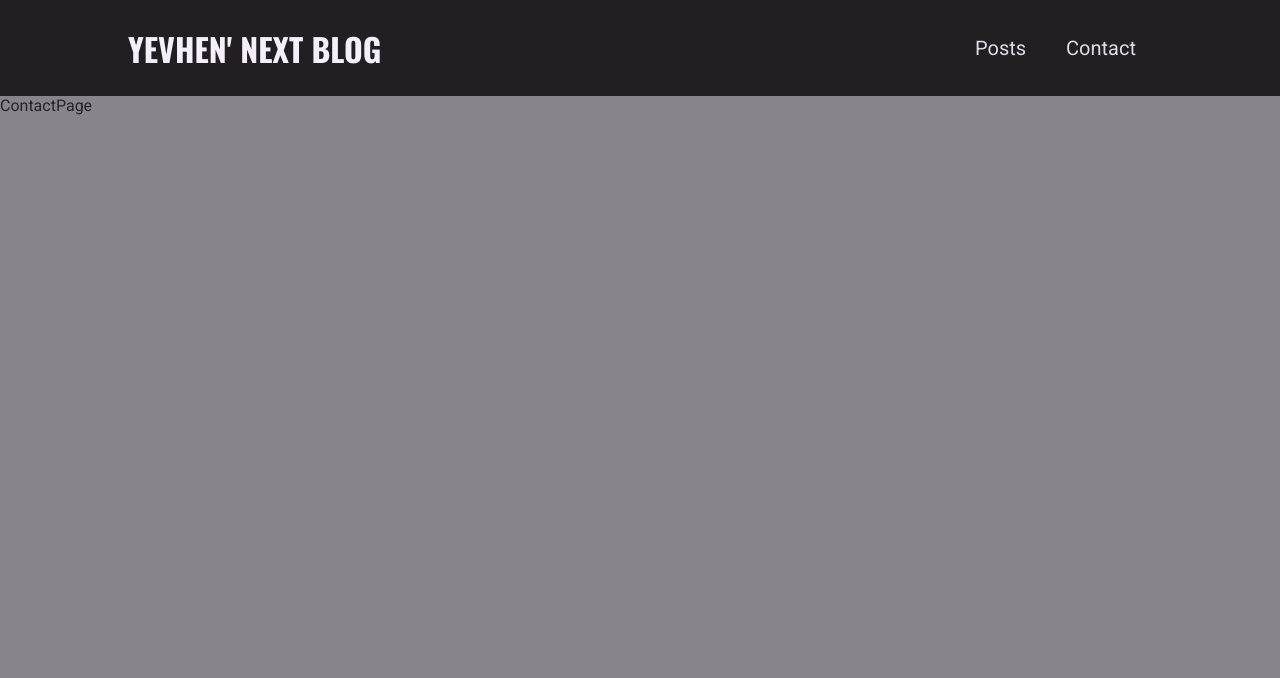
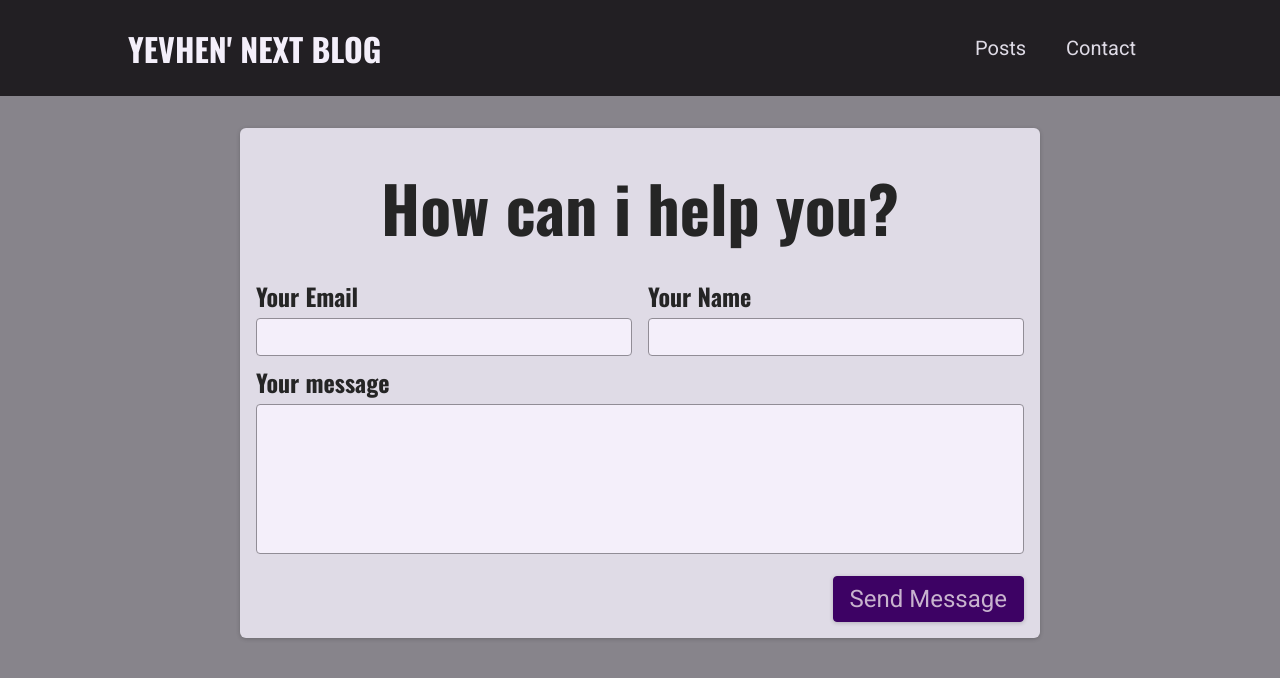
Before and after one commit to kochetovdev/own-blog-nextjs, a Next.js app: page /contact in a window 1280 px wide. Shown: the top 678 px of the page. Built offline with nearby package versions, Linux system fonts and the light colour scheme.

Commit message:
Creating contact form and building POST route

```diff
--- a/components/contact/contact-form.tsx
+++ b/components/contact/contact-form.tsx
@@ -1,14 +1,68 @@
-import classes from './contact-form.module.css';
+import React, { ChangeEvent, useState } from "react";
+import classes from "./contact-form.module.css";
 
 const ContactForm = () => {
+  const [enteredEmail, setEnteredEmail] = useState("");
+  const [enteredName, setEnteredName] = useState("");
+  const [enteredMessage, setEnteredMessage] = useState("");
+
+  const sendMessageHandler = (event: ChangeEvent<HTMLFormElement>) => {
+    event.preventDefault();
+
+    fetch("/api/contact", {
+      method: "POST",
+      body: JSON.stringify({
+        email: enteredEmail,
+        name: enteredName,
+        message: enteredMessage,
+      }),
+      headers: {
+        "Content-Type": "application/json",
+      },
+    });
+  };
   return (
     <section className={classes.contact}>
       <h1>How can i help you?</h1>
-      <form className={classes.form}>
-
+      <form className={classes.form} onSubmit={sendMessageHandler}>
+        <div className={classes.controls}>
+          <div className={classes.control}>
+            <label htmlFor="email">Your Email</label>
+            <input
+              type="email"
+              id="email"
+              required
+              value={enteredEmail}
+              onChange={(event) => setEnteredEmail(event.target.value)}
+            />
+          </div>
+          <div className={classes.control}>
+            <label htmlFor="name">Your Name</label>
+            <input
+              type="text"
+              id="name"
+              required
+              value={enteredName}
+              onChange={(event) => setEnteredName(event.target.value)}
+            />
+          </div>
+        </div>
+        <div className={classes.control}>
+          <label htmlFor="message">Your message</label>
+          <textarea
+            id="message"
+            rows={5}
+            required
+            value={enteredMessage}
+            onChange={(event) => setEnteredMessage(event.target.value)}
+          />
+        </div>
+        <div className={classes.actions}>
+          <button>Send Message</button>
+        </div>
       </form>
     </section>
-  )
-}
+  );
+};
 
-export default ContactForm
+export default ContactForm;
--- /dev/null
+++ b/pages/api/contact.js
@@ -0,0 +1,35 @@
+function handler(req, res) {
+  if (req.method === "POST") {
+    const { email, name, message } = req.body;
+
+    if (
+      !email ||
+      !email.includes("@") ||
+      !name ||
+      name.trim() === "" ||
+      !message ||
+      message.trim() === ""
+    ) {
+      res.status(422).json({ message: "Invalid input." });
+
+      return;
+    }
+
+    const newMessage = {
+      email,
+      name,
+      message,
+    };
+
+    console.log(newMessage);
+
+    res
+      .status(201)
+      .json(
+        { message: "Successfully stored message!" },
+        { message: newMessage }
+      );
+  }
+}
+
+export default handler;
--- a/pages/api/hello.ts
+++ /dev/null
@@ -1,13 +0,0 @@
-// Next.js API route support: https://nextjs.org/docs/api-routes/introduction
-import type { NextApiRequest, NextApiResponse } from 'next'
-
-type Data = {
-  name: string
-}
-
-export default function handler(
-  req: NextApiRequest,
-  res: NextApiResponse<Data>
-) {
-  res.status(200).json({ name: 'John Doe' })
-}
--- a/pages/contact.tsx
+++ b/pages/contact.tsx
@@ -1,8 +1,9 @@
+import ContactForm from '@/components/contact/contact-form'
 import React from 'react'
 
 const ContactPage = () => {
   return (
-    <div>ContactPage</div>
+    <ContactForm />
   )
 }
 
--- a/tsconfig.json
+++ b/tsconfig.json
@@ -17,6 +17,6 @@
       "@/*": ["./*"]
     }
   },
-  "include": ["next-env.d.ts", "**/*.ts", "**/*.tsx", "lib/posts-util.js"],
+  "include": ["next-env.d.ts", "**/*.ts", "**/*.tsx", "lib/posts-util.js", "pages/api/contact.js"],
   "exclude": ["node_modules"]
 }
```
